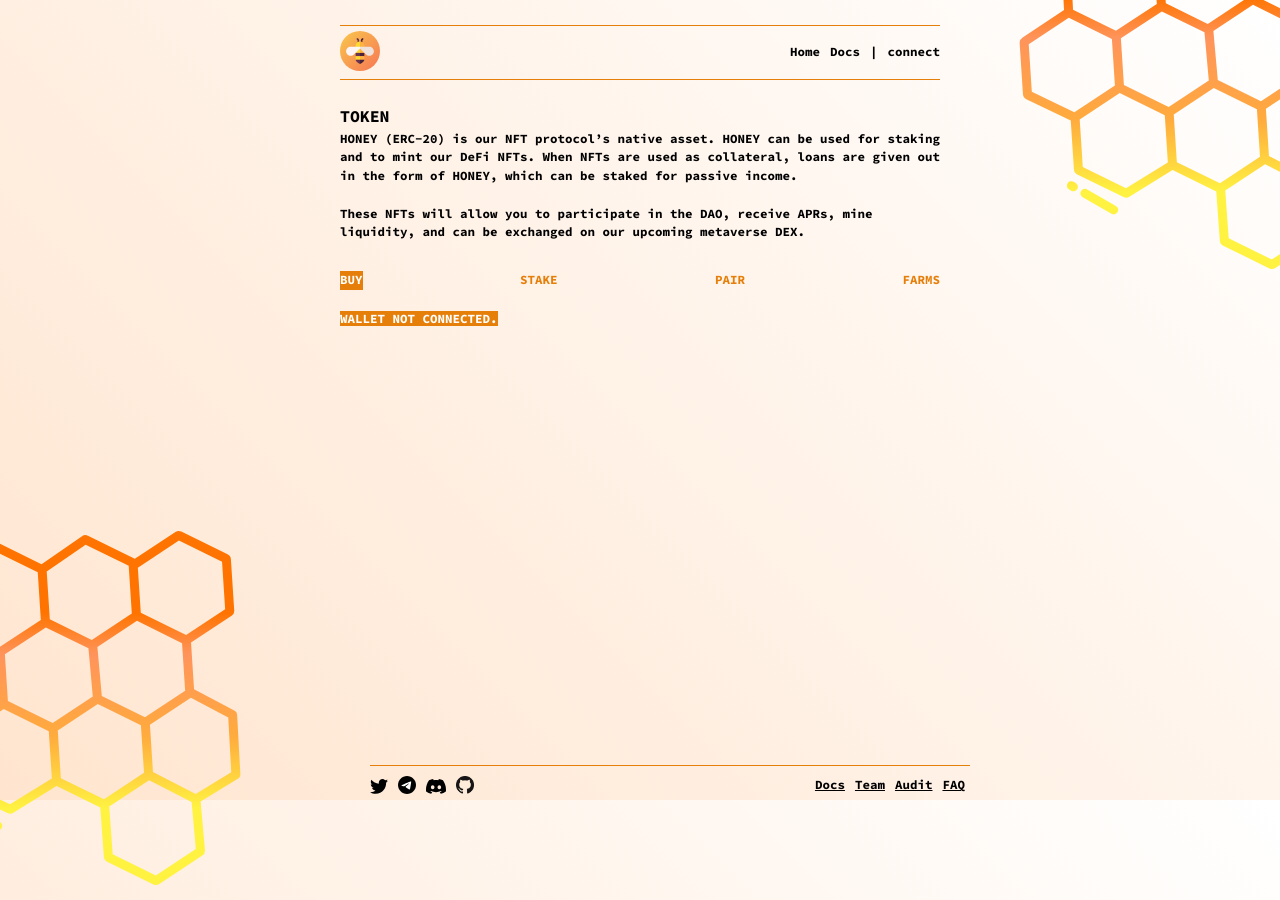
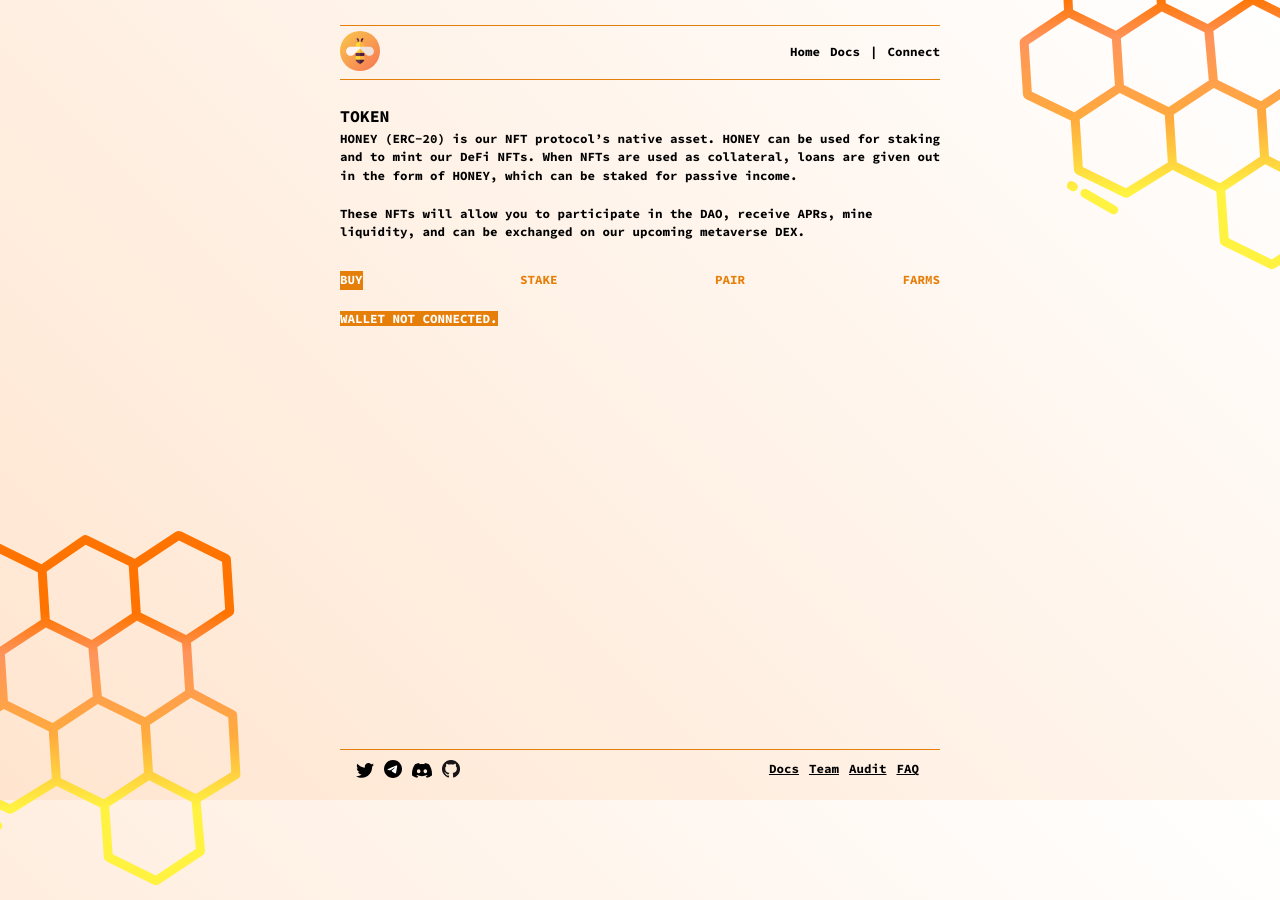
Before and after one commit to honeydefi/app-core-frontend, a React (Create React App) app: page / in a window 1280 px wide. Shown: the top 900 px of the page. Built offline with nearby package versions, Linux system fonts and the light colour scheme.

Commit message:
Bug fixes for footer and balance amount 2

```diff
--- a/src/Components/Musts/Navbar.jsx
+++ b/src/Components/Musts/Navbar.jsx
@@ -168,7 +168,7 @@ const Navbar = (props) => {
                     style={{ cursor: "pointer" }}
                     onClick={() => fetchProvider()}
                   >
-                    connect
+                    Connect
                   </span>
                 )}
               </li>
--- a/src/Components/Pool/Pool.css
+++ b/src/Components/Pool/Pool.css
@@ -27,6 +27,14 @@
   --code-color-16: #1e90ff;
   --code-color-17: #800000;
   --code-color-18: #bbbbbb;
+}
+
+.main-div {
+  display: flex;
+  flex-direction: column;
+  justify-content: space-between;
+  height: 100% !important;
+  min-height: 100vh !important;
 }
 
 .sides-1 {
@@ -62,6 +70,7 @@ body {
   color: #000 !important;
   text-align: left;
   line-height: 1.5 !important;
+  position: relative;
 }
 
 h1,
@@ -114,17 +123,27 @@ p {
   white-space: pre-wrap;
 }
 
+.main-footer {
+  /* margin-top: 100%; */
+  /* background-color: tomato; */
+}
+
 footer {
   color: #000 !important;
   border-top: 1px solid #e67f0a !important;
   margin: 20px auto 15px;
+  /* position: fixed; */
+  /* position: absolute; */
+  right: 0;
+  left: 0;
+  padding: 1rem;
   padding-top: 10px;
-  text-align: right;
-  position: fixed;
+  /* background-color: #efefef; */
+  text-align: center;
   /* left: 0; */
   bottom: 0;
   margin-bottom: 20px;
-  width: 90%;
+  /* width: 100%; */
   max-width: 600px;
 }
 
@@ -284,7 +303,6 @@ pre {
   border: none;
   padding: 0;
   margin: 0;
-  overflow: auto;
   font-size: 12.5px;
   color: var(--text-color);
   line-height: 1.7 !important;
@@ -673,6 +691,10 @@ pre {
 }
 
 @media screen and (max-width: 1000px) {
+  body {
+    overflow-y: visible !important;
+  }
+
   .sides-1 {
     /* background-color: yellow; */
     width: 25%;
@@ -695,6 +717,10 @@ pre {
 }
 
 @media screen and (max-width: 800px) {
+  body {
+    overflow: visible !important;
+  }
+
   .sides-1 {
     display: none;
   }
--- a/src/Components/Pool/Pool.jsx
+++ b/src/Components/Pool/Pool.jsx
@@ -29,25 +29,28 @@ const Pool = () => {
     <>
       <img alt="" src={`${IMAGE_URL}honey-bg.svg`} className="sides-1" />
       <img alt="" src={`${IMAGE_URL}honey-bg.svg`} className="sides-2" />
+      <div className="main-div">
+        <div>
           <Navbar
             callbackFromParent={myCallback}
             callbackFromParent2={myCallback2}
             callbackFromParent3={myCallback3}
           />
           <div className="container">
-        <main>
+            <div>
               <h6 style={{ fontWeight: "bold" }}>TOKEN</h6>
 
               <p>
-            HONEY (ERC-20) is our NFT protocol’s native asset. HONEY can be used
-            for staking and to mint our DeFi NFTs. When NFTs are used as
-            collateral, loans are given out in the form of HONEY, which can be
-            staked for passive income.
+                HONEY (ERC-20) is our NFT protocol’s native asset. HONEY can be
+                used for staking and to mint our DeFi NFTs. When NFTs are used
+                as collateral, loans are given out in the form of HONEY, which
+                can be staked for passive income.
               </p>
               <br />
               <p>
-            These NFTs will allow you to participate in the DAO, receive APRs,
-            mine liquidity, and can be exchanged on our upcoming metaverse DEX.
+                These NFTs will allow you to participate in the DAO, receive
+                APRs, mine liquidity, and can be exchanged on our upcoming
+                metaverse DEX.
               </p>
 
               <br />
@@ -57,8 +60,12 @@ const Pool = () => {
                 walletAddress={walletAddress}
               />
               {/* <!-- add line break if there is any content --> */}
-        </main>
+            </div>
+          </div>
+        </div>
+        <div className="main-footer">
           <Footer />
+        </div>
       </div>
     </>
   );
```
Also changed, not shown: src/Components/Musts/Footer.jsx (indentation only), src/Components/Pool/PoolMenu.jsx (indentation only), 1 other file (tests, documents, lock files or other folders). Lines whose indentation alone changed are shown as unchanged.
